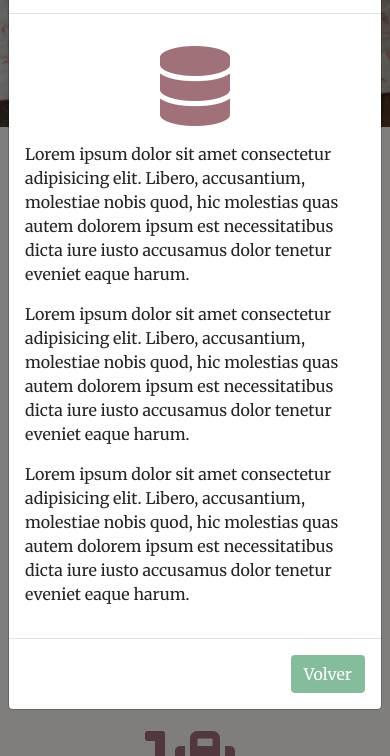
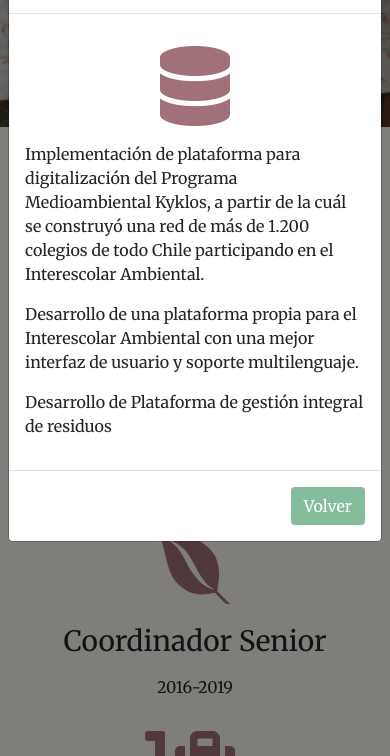
Before and after one commit to erossels/MiPortafolio, a plain HTML site: page index.html in a window 390 px wide. Both pictures are taken after a click on the icon 195 px from the left and 936 px from the top of the page. Shown: the part 602-1358 px from the top of the page. Drawn offline with nearby package versions, Linux system fonts and the light colour scheme; a script that the page names is missing.

Commit message:
Integración del contenido modales y correciones mobile

```diff
--- a/index.html
+++ b/index.html
@@ -69,7 +69,7 @@
             <h2 class="col-4 mx-auto text-center titulos font-weight-bold pt-2 pb-4 border-bottom">Sobre mí</h2>
         </div>
         <div class="container py-5 row">
-            <p class="container col-md-6">Ingeniero Civil en Biotecnología de profesión, interesado en tecnología, educación, sostenibilidad y gestión de proyectos. <br>  <br>Actualmente me desempeño como Subgerente de Control de Gestión en Kyklos, una empresa B pionera en movilizar a las personas por el cuidado del ambiente.</p>
+            <p class="container col-md-6">Ingeniero Civil en Biotecnología de profesión, interesado en tecnología, educación, sostenibilidad y gestión de proyectos. <br>  <br>Actualmente me desempeño como Subgerente de Tecnología e Información en Kyklos, una empresa B pionera en movilizar a las personas por el cuidado del ambiente.</p>
             <p class="container col-md-6">Mis últimos proyectos han estado relacionados al desarrollo de plataformas web y app para Interescolar Ambiental, una red de acción ambiental con alcance en todo Chile. <br> <br> Busco profundizar mis conocimientos cursando carrera de Desarrollador Fullstack en Desafío Latam. </p>
         </div>
 
@@ -79,7 +79,7 @@
 
     <section id="Experiencia" class="container py-4">
         <div class="container">
-            <h2 class="col-4 mx-auto text-center titulos font-weight-bold pt-2 pb-4 border-bottom">Experiencia</h2>
+            <h2 class="col-md-4 mx-auto text-center titulos font-weight-bold pt-2 pb-4 border-bottom">Experiencia</h2>
         </div>
         <div class="py-5 row">
             <div class="col-md-3">
@@ -122,9 +122,9 @@
             </div>
             <div class="modal-body">
                 <i class="fas fa-database fa-5x my-3 d-block text-center iconosExp"></i>
-                <p>Lorem ipsum dolor sit amet consectetur adipisicing elit. Libero, accusantium, molestiae nobis quod, hic molestias quas autem dolorem ipsum est necessitatibus dicta iure iusto accusamus dolor tenetur eveniet eaque harum.</p>
-                <p>Lorem ipsum dolor sit amet consectetur adipisicing elit. Libero, accusantium, molestiae nobis quod, hic molestias quas autem dolorem ipsum est necessitatibus dicta iure iusto accusamus dolor tenetur eveniet eaque harum.</p>
-                <p>Lorem ipsum dolor sit amet consectetur adipisicing elit. Libero, accusantium, molestiae nobis quod, hic molestias quas autem dolorem ipsum est necessitatibus dicta iure iusto accusamus dolor tenetur eveniet eaque harum.</p>
+                <p>Implementación de plataforma para digitalización del Programa Medioambiental Kyklos, a partir de la cuál se construyó una red de más de 1.200 colegios de todo Chile participando en el Interescolar Ambiental.</p>
+                <p>Desarrollo de una plataforma propia para el Interescolar Ambiental con una mejor interfaz de usuario y soporte multilenguaje.</p>
+                <p>Desarrollo de Plataforma de gestión integral de residuos </p>
             </div>
             <div class="modal-footer">
               <button type="button" class="btn text-white botonModal" data-dismiss="modal">Volver</button>
@@ -144,9 +144,9 @@
             </div>
             <div class="modal-body">
                 <i class="fab fa-envira fa-5x my-3 d-block text-center iconosExp"></i>
-                <p>Lorem ipsum dolor sit amet consectetur adipisicing elit. Libero, accusantium, molestiae nobis quod, hic molestias quas autem dolorem ipsum est necessitatibus dicta iure iusto accusamus dolor tenetur eveniet eaque harum.</p>
-                <p>Lorem ipsum dolor sit amet consectetur adipisicing elit. Libero, accusantium, molestiae nobis quod, hic molestias quas autem dolorem ipsum est necessitatibus dicta iure iusto accusamus dolor tenetur eveniet eaque harum.</p>
-                <p>Lorem ipsum dolor sit amet consectetur adipisicing elit. Libero, accusantium, molestiae nobis quod, hic molestias quas autem dolorem ipsum est necessitatibus dicta iure iusto accusamus dolor tenetur eveniet eaque harum.</p>
+                <p>Implementación del Programa Medioambiental Kyklos en más de 20 colegios y jardines de la comuna de Renca, logrando posicionar la Educación Ambiental como una necesidad para la comunidad educativa.</p>
+                <p>Encargado de gestionar y realizar seguimiento a las actividades del Proyecto, establecer relaciones con las comunidades de cada Establecimiento, así como garantizar y reportar el estado de cada proyecto ante los establecimientos, la empresa y los financistas de este.</p>
+                <p>Desarrollo de herramientas para el seguimiento del área de Educación en la implementación del programa.</p>
             </div>
             <div class="modal-footer">
               <button type="button" class="btn text-white botonModal" data-dismiss="modal">Volver</button>
@@ -166,9 +166,9 @@
             </div>
             <div class="modal-body">
                 <i class="fas fa-database fa-5x my-3 d-block text-center iconosExp"></i>
-                <p>Lorem ipsum dolor sit amet consectetur adipisicing elit. Libero, accusantium, molestiae nobis quod, hic molestias quas autem dolorem ipsum est necessitatibus dicta iure iusto accusamus dolor tenetur eveniet eaque harum.</p>
-                <p>Lorem ipsum dolor sit amet consectetur adipisicing elit. Libero, accusantium, molestiae nobis quod, hic molestias quas autem dolorem ipsum est necessitatibus dicta iure iusto accusamus dolor tenetur eveniet eaque harum.</p>
-                <p>Lorem ipsum dolor sit amet consectetur adipisicing elit. Libero, accusantium, molestiae nobis quod, hic molestias quas autem dolorem ipsum est necessitatibus dicta iure iusto accusamus dolor tenetur eveniet eaque harum.</p>
+                <p>Encargado de liderar los productos que comercializa Viajes Falabella en relación a Brasil, Colombia y Buenos Aires.</p>
+                <p>Identificación de oportunidades de desarrollo de nuevos productos, liderando negociaciones con proveedores que permitan a la empresa maximizar su ganancia y fidelizar a nuestros clientes. Realizando seguimiento constante al ciclo de vida y a los KPIs más importantes de cada producto.</p>
+                <p>Implementación Operación charter Verano Brasil 2015-2016</p>
             </div>
             <div class="modal-footer">
               <button type="button" class="btn text-white botonModal" data-dismiss="modal">Volver</button>
@@ -188,9 +188,9 @@
             </div>
             <div class="modal-body">
                 <i class="fas fa-database fa-5x my-3 d-block text-center iconosExp"></i>
-                <p>Lorem ipsum dolor sit amet consectetur adipisicing elit. Libero, accusantium, molestiae nobis quod, hic molestias quas autem dolorem ipsum est necessitatibus dicta iure iusto accusamus dolor tenetur eveniet eaque harum.</p>
-                <p>Lorem ipsum dolor sit amet consectetur adipisicing elit. Libero, accusantium, molestiae nobis quod, hic molestias quas autem dolorem ipsum est necessitatibus dicta iure iusto accusamus dolor tenetur eveniet eaque harum.</p>
-                <p>Lorem ipsum dolor sit amet consectetur adipisicing elit. Libero, accusantium, molestiae nobis quod, hic molestias quas autem dolorem ipsum est necessitatibus dicta iure iusto accusamus dolor tenetur eveniet eaque harum.</p>
+                <p>Analista comercial, brindando apoyo a la toma de decisiones de los diferentes canales de venta. Desarrollo de reportería enfocada en entregar herramientas de gestión en el día a día y la planificación a largo plazo.</p>
+                <p>Automatización reportería ventas región, zona y tienda y vendedores.</p>
+                <p>Implemetación reportería en tiempo real Cyber Day y 2X</p>
             </div>
             <div class="modal-footer">
               <button type="button" class="btn text-white botonModal" data-dismiss="modal">Volver</button>
@@ -204,7 +204,7 @@
 
     <section id="Trabajos" class="container-fluid trabajos py-5">
         <div class="container">
-            <h2 class="col-4 mx-auto text-center text-white titulos font-weight-bold pt-2 pb-4 border-bottom">Trabajos</h2>
+            <h2 class="col-md-4 mx-auto text-center text-white titulos font-weight-bold pt-2 pb-4 border-bottom">Trabajos</h2>
         </div>
 
 
```
